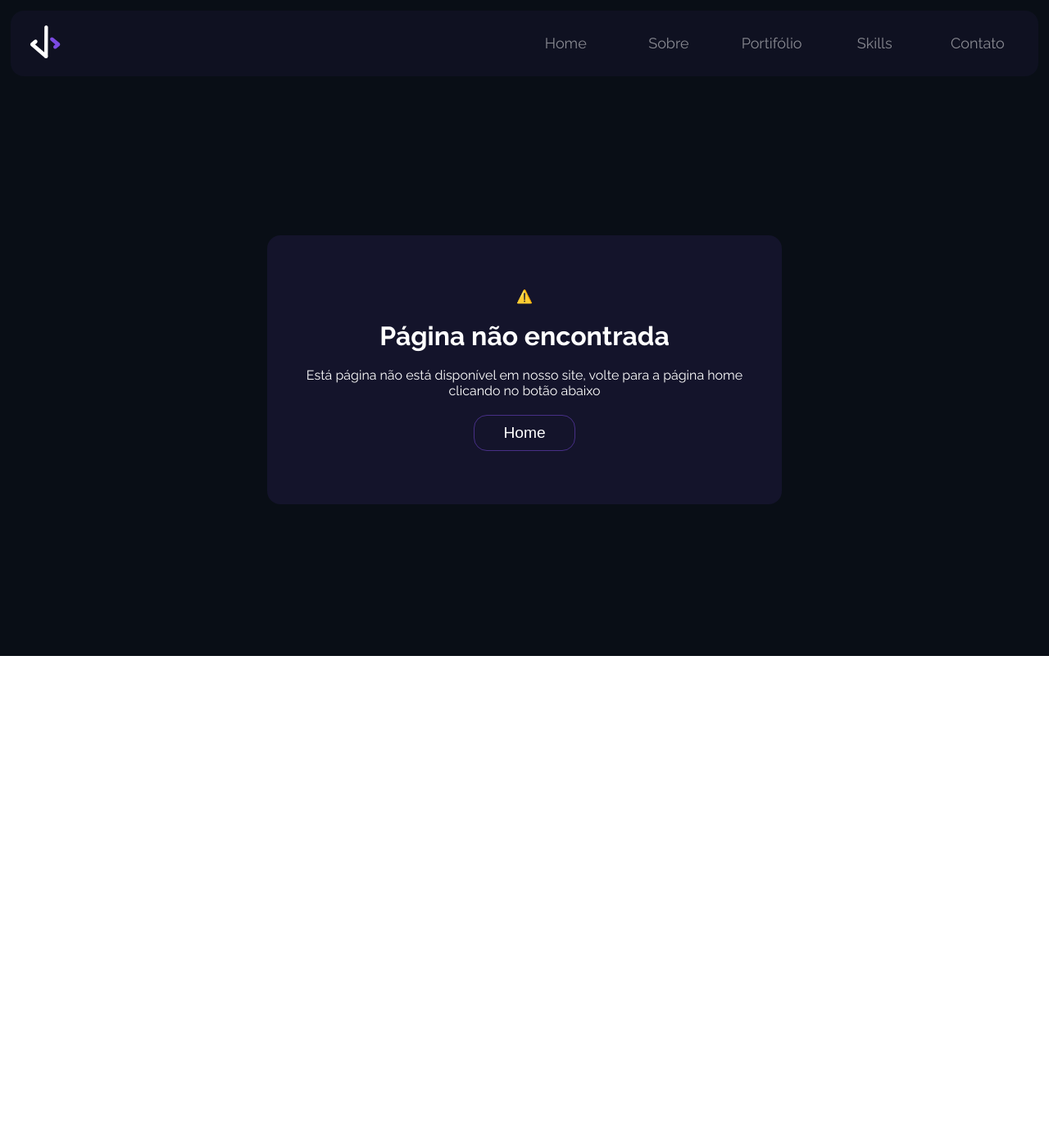
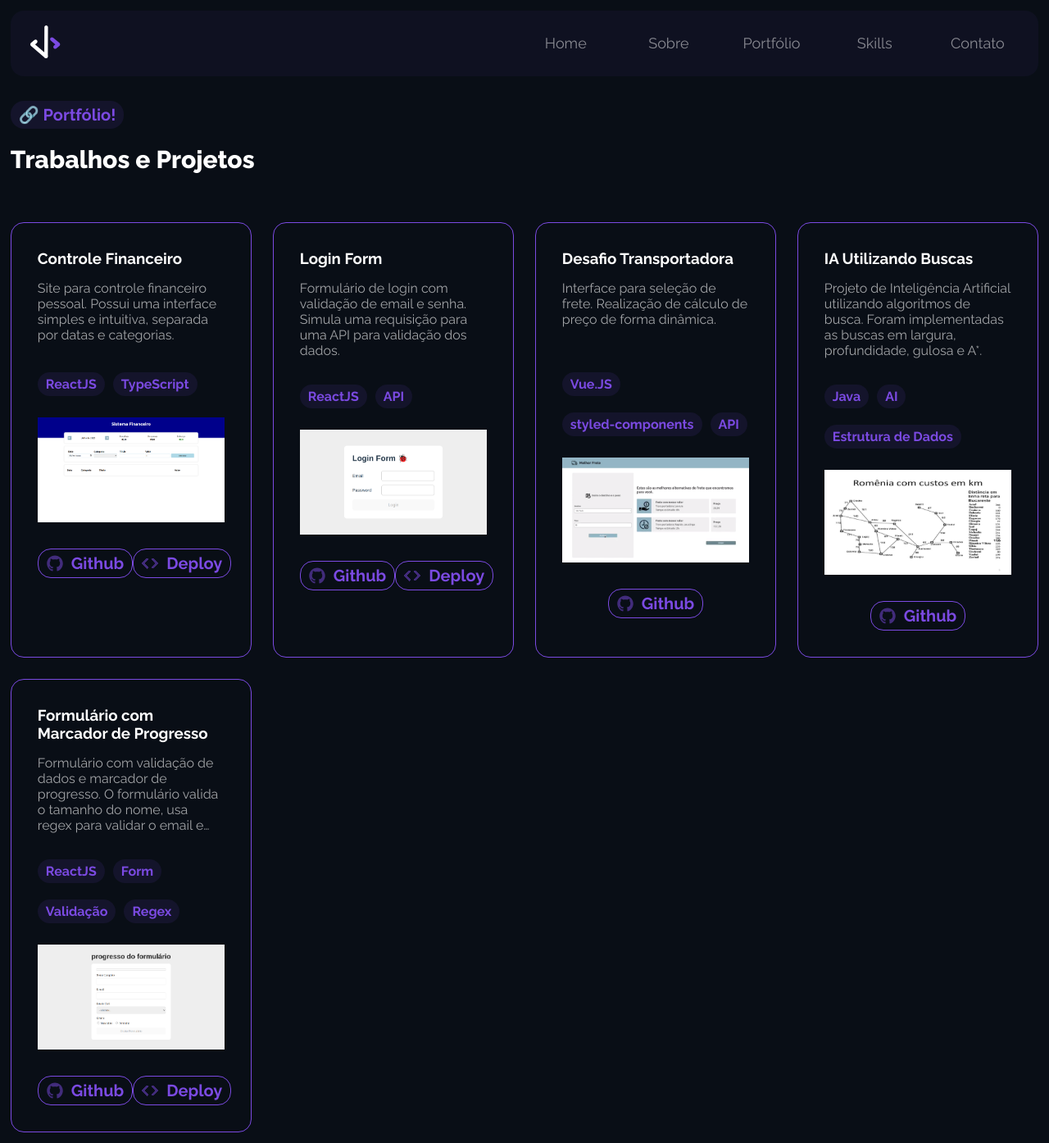
Before and after one commit to Gabriel-CR/Portifolio, a React (Vite) app: page /portfolio in a window 1280 px wide. Shown: the whole page at 82% size. Before the commit the page ends 800 px from the top, so only its background shows below. Built offline with nearby package versions, Linux system fonts and the light colour scheme.

Commit message:
refactor

```diff
--- a/src/components/header/Header.jsx
+++ b/src/components/header/Header.jsx
@@ -12,7 +12,7 @@ const Header = () => {
       <Navigate>
         <Link to="/">Home</Link>
         <Link to="/sobre">Sobre</Link>
-        <Link to="/portifolio">Portifólio</Link>
+        <Link to="/portfolio">Portfólio</Link>
         <Link to="/skills">Skills</Link>
         {/* <Link to="/carreira">Carreira</Link> */}
         <Link to="/contato">Contato</Link>
--- a/src/components/portifolio/Portifolio.jsx
+++ b/src/components/portfolio/Portfolio.jsx
@@ -63,7 +63,7 @@ const projetos = [
   {
     title: "Formulário com Marcador de Progresso",
     description:
-      "Formulário com validação de dados e marcador de progresso. O formulário valida a tamanho do nome, usa regex para validar o email e habilita o botão de submit quando todos os campos estiverem preenchidos.",
+      "Formulário com validação de dados e marcador de progresso. O formulário valida o tamanho do nome, usa regex para validar o email e habilita o botão de submit quando todos os campos estiverem preenchidos.",
     tecnologies: ["ReactJS", "Form", "Validação", "Regex"],
     img: progresso_formulario,
     code: [
@@ -79,7 +79,7 @@ const Portifolio = () => {
   return (
     <div>
       <Title>
-        <h2>🔗 Portifólio!</h2>
+        <h2>🔗 Portfólio!</h2>
         <h1>Trabalhos e Projetos</h1>
       </Title>
       <Projects>
--- a/src/components/skills/Skills.jsx
+++ b/src/components/skills/Skills.jsx
@@ -69,7 +69,7 @@ const images_outras = [
   {
     img: vuejs,
     alt: "VueJS",
-    description: "VueJS",
+    description: "Vue.js",
   },
   {
     img: typescript,
--- a/src/main.jsx
+++ b/src/main.jsx
@@ -6,7 +6,7 @@ import "./index.css";
 
 import Home from "../src/components/home/Home";
 import Sobre from "../src/components/sobre/Sobre";
-import Portifolio from "../src/components/portifolio/Portifolio";
+import Portfolio from "./components/portfolio/Portfolio.jsx";
 import Skills from "../src/components/skills/Skills";
 import Carreira from "../src/components/carreira/Carreira";
 import Contato from "../src/components/contato/Contato";
@@ -30,8 +30,8 @@ const router = createBrowserRouter([
         element: <Sobre />,
       },
       {
-        path: "/portifolio",
-        element: <Portifolio />,
+        path: "/portfolio",
+        element: <Portfolio />,
       },
       {
         path: "/skills",
```
Also changed, not shown: src/components/portfolio/Card.jsx (renamed from src/components/portifolio/Card.jsx), src/components/portfolio/styles.jsx (renamed from src/components/portifolio/styles.jsx).
